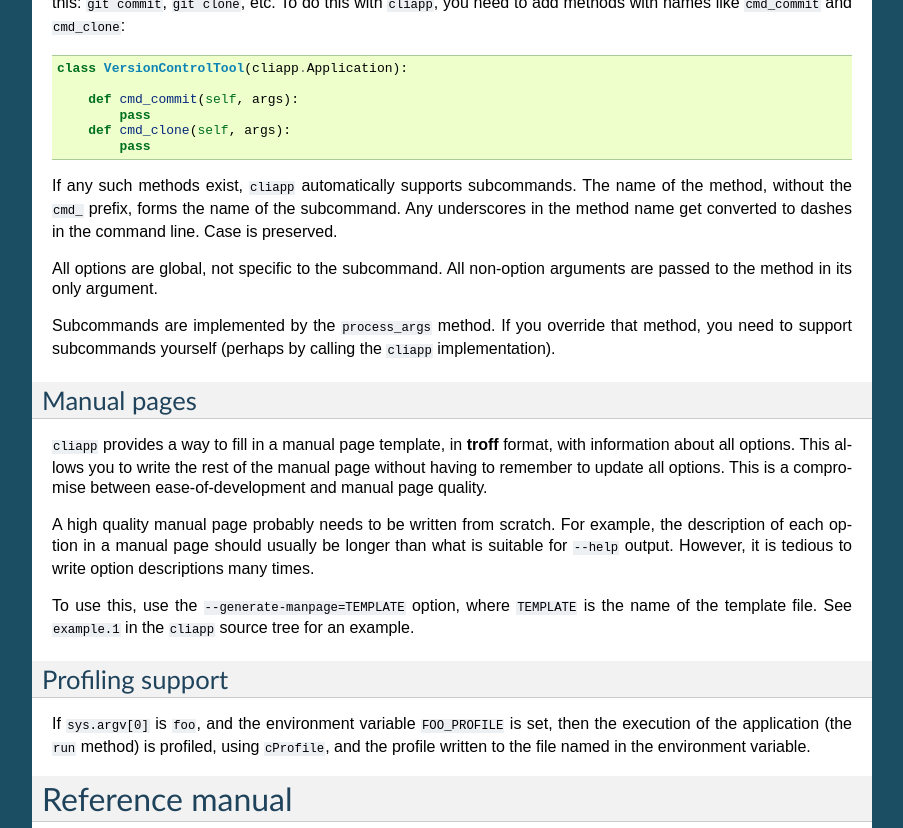
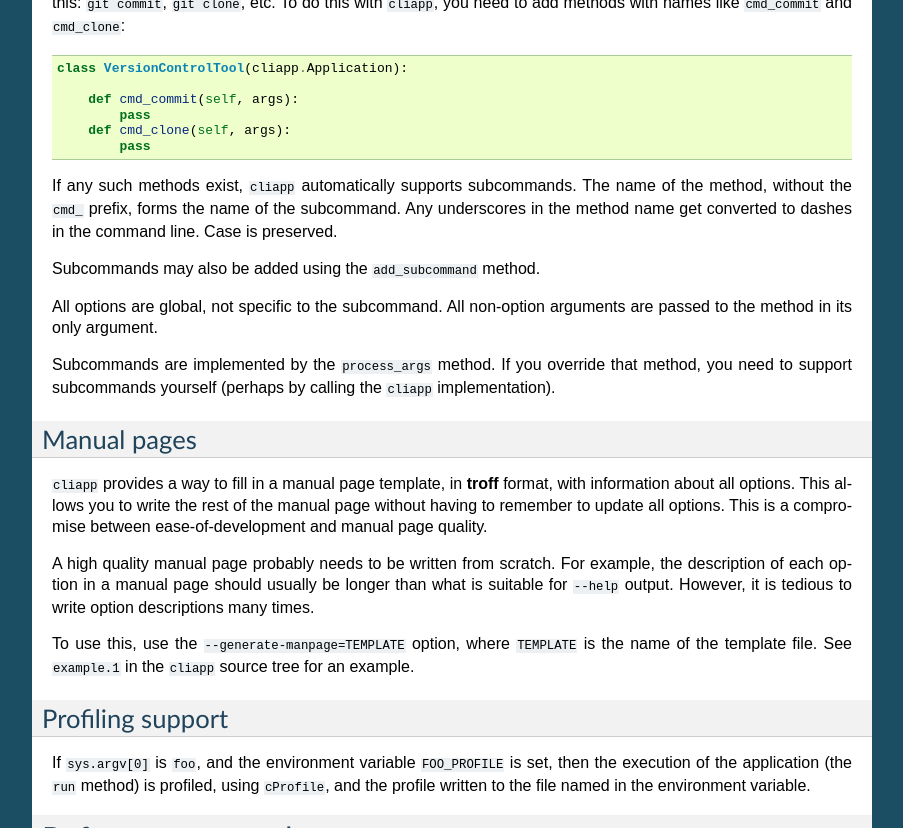
Before and after one commit to obnam-mirror/cliapp, a Sphinx documentation site: the page built from doc/index.rst, in a window 1280 px wide and 900 px high, scrolled down 1641 px, cut to the strip 0-828 px from the top of the window. Shown: the whole strip, without its empty margins (198-1101 px from the left). Built offline with Sphinx 7.4.7, drawn with Linux system fonts in a browser that asks for light colours.

Commit message:
Mention add_subcommand method in the documentation.

```diff
--- a/doc/index.rst
+++ b/doc/index.rst
@@ -120,6 +120,8 @@ forms the name of the subcommand. Any underscores in the method
 name get converted to dashes in the command line. Case is
 preserved.
 
+Subcommands may also be added using the ``add_subcommand`` method.
+
 All options are global, not specific to the subcommand.
 All non-option arguments are passed to the method in its only
 argument.
```
